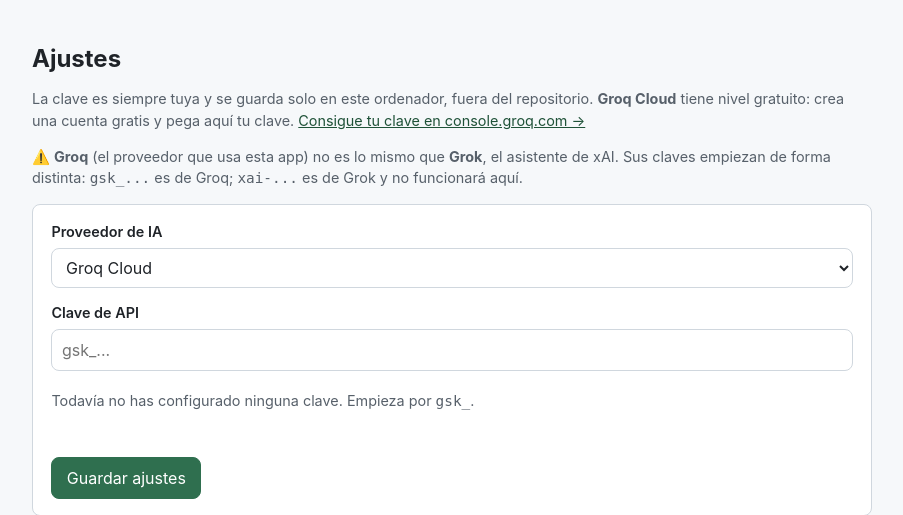
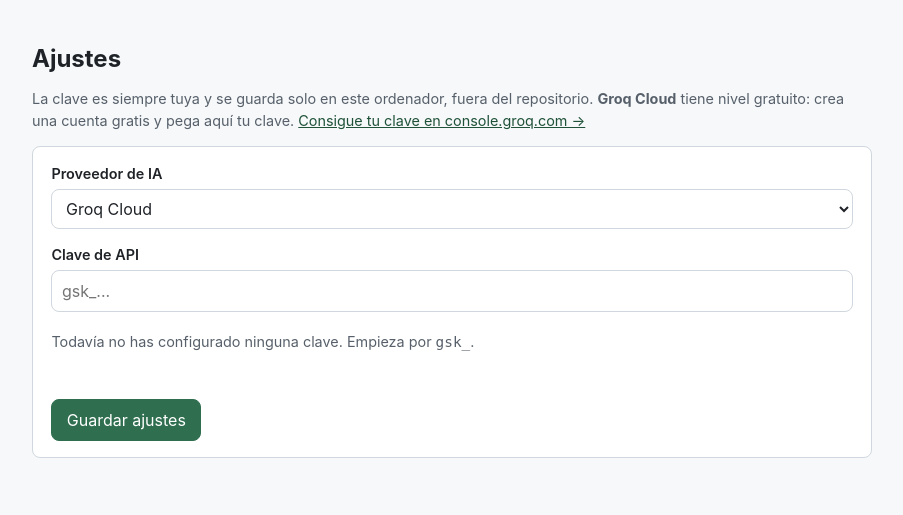
Before and after one commit to DanielVegaRosado/ancla, a Flask app: page /ajustes in a window 1280 px wide. Shown: the part 64-579 px from the top of the page, without its empty margins (188-1091 px from the left). Run offline with Flask 3, Linux system fonts and the light colour scheme.

Commit message:
Remove the static Groq/Grok warning paragraph in Settings
At Daniel's request. The direct link to get a key stays, along with the
dynamic warning when saving a key that doesn't start with gsk_ - that's a
separate piece of logic and it isn't touched.

```diff
--- a/cv_adaptativo/web/templates/ajustes.html
+++ b/cv_adaptativo/web/templates/ajustes.html
@@ -8,11 +8,6 @@
     clave.
     <a href="{{ url_conseguir_clave }}" target="_blank" rel="noopener">Consigue tu clave en
     console.groq.com →</a>
-  </p>
-  <p class="ayuda">
-    ⚠️ <strong>Groq</strong> (el proveedor que usa esta app) no es lo mismo que
-    <strong>Grok</strong>, el asistente de xAI. Sus claves empiezan de forma distinta:
-    <code>gsk_...</code> es de Groq; <code>xai-...</code> es de Grok y no funcionará aquí.
   </p>
 
   <form class="pila tarjeta" method="post">
```
